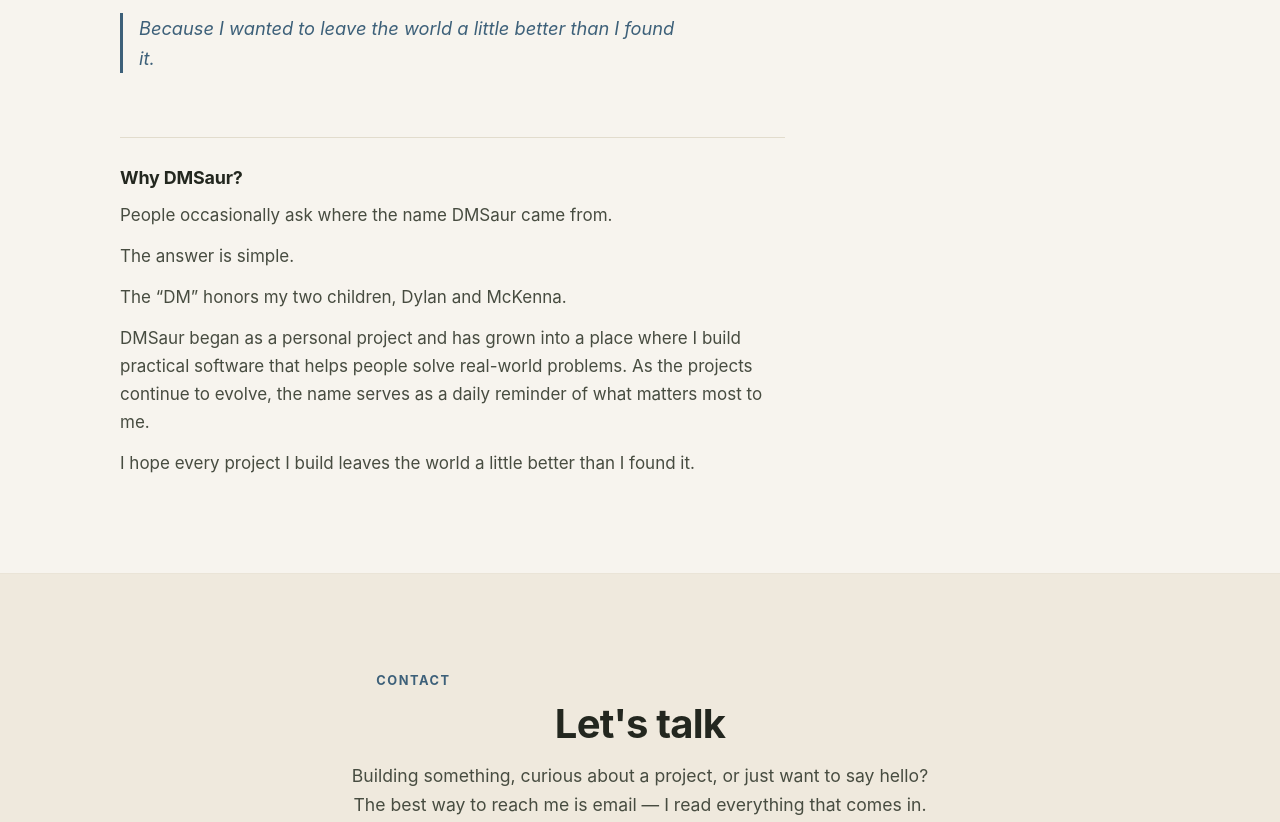
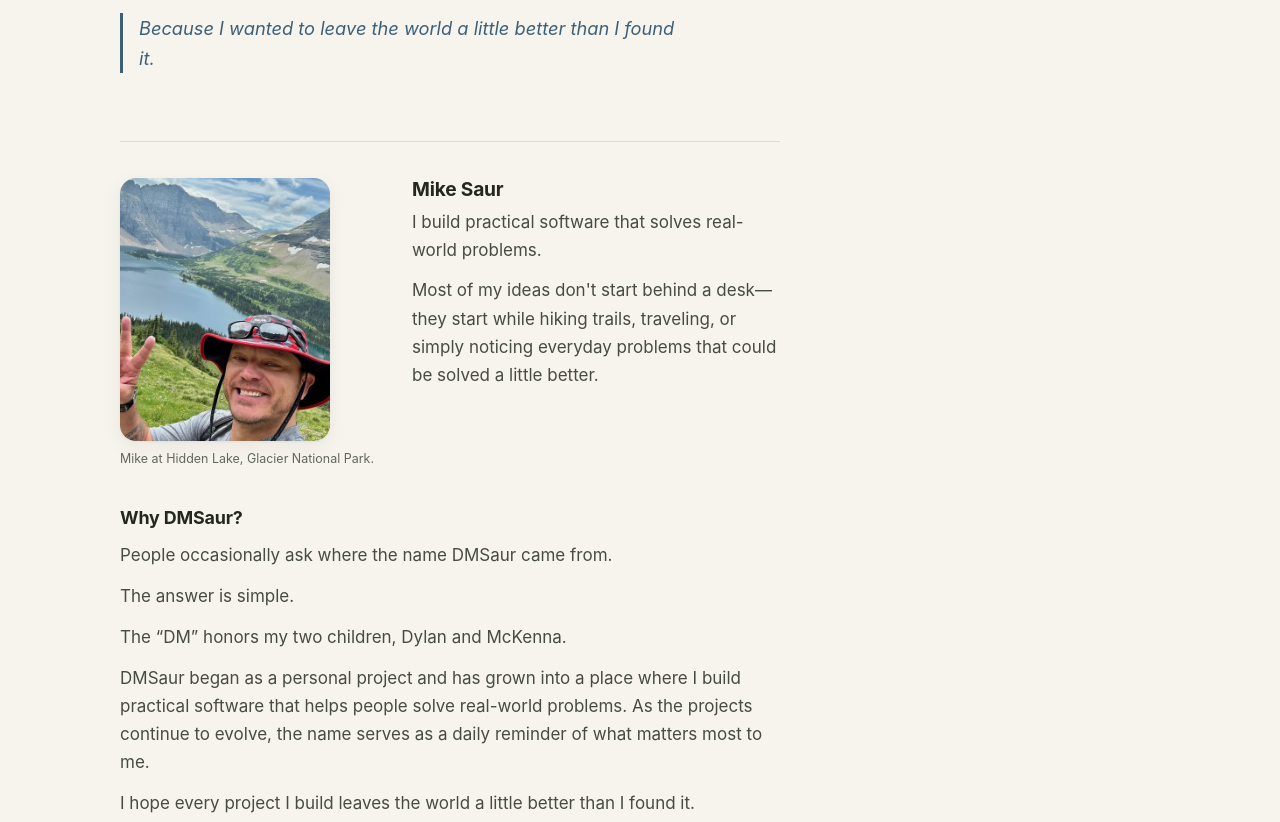
Before and after one commit to mikesaur2020/mikesaur2020.github.io, a plain HTML site: page index.html in a window 1280 px wide. Shown: the part 4742-5564 px from the top of the page. Drawn offline with Linux system fonts and the light colour scheme.

Commit message:
Add Mike Saur environmental portrait and intro to the About section

```diff
--- a/index.html
+++ b/index.html
@@ -368,6 +368,22 @@
       </div>
 
       <div class="wrap">
+        <div class="about-profile">
+          <figure class="profile-figure">
+            <picture>
+              <source type="image/webp" srcset="assets/mike-about.webp">
+              <img class="profile-photo" src="assets/mike-about.jpg" width="480" height="600" loading="lazy" decoding="async"
+                   alt="Mike Saur, smiling on a grassy alpine ridge above Hidden Lake in Glacier National Park, with the blue lake and rocky peaks behind him">
+            </picture>
+            <figcaption class="profile-caption">Mike at Hidden Lake, Glacier National Park.</figcaption>
+          </figure>
+          <div class="profile-intro">
+            <h3 class="profile-name">Mike Saur</h3>
+            <p>I build practical software that solves real-world problems.</p>
+            <p>Most of my ideas don't start behind a desk—they start while hiking trails, traveling, or simply noticing everyday problems that could be solved a little better.</p>
+          </div>
+        </div>
+
         <div class="why-dmsaur">
           <h3 class="why-title">Why DMSaur?</h3>
           <p>People occasionally ask where the name DMSaur came from.</p>
--- a/styles.css
+++ b/styles.css
@@ -279,11 +279,35 @@ a { text-decoration-thickness: 1.5px; text-underline-offset: 2px; }
 .value-key { font-weight: 700; color: var(--ink); }
 .value-desc { font-size: 0.94rem; color: var(--ink-soft); }
 
-/* "Why DMSaur?" — an understated brand-story note closing the About section. */
-.why-dmsaur { max-width: 62ch; margin-top: clamp(30px, 5vw, 48px); padding-top: clamp(22px, 4vw, 30px); border-top: 1px solid var(--line); }
+/* Meet-the-creator block: photo + short intro, then the "Why DMSaur?" note.
+   A single hairline divider above the whole block sets it apart from the
+   About narrative; the pieces below it flow together without extra rules. */
+.about-profile {
+  display: flex; align-items: flex-start; gap: clamp(20px, 4vw, 38px);
+  max-width: 660px; margin-top: clamp(32px, 5vw, 52px);
+  padding-top: clamp(26px, 4vw, 36px); border-top: 1px solid var(--line);
+}
+.profile-figure { flex: 0 0 auto; margin: 0; }
+.profile-photo {
+  width: clamp(150px, 26vw, 210px); aspect-ratio: 4 / 5; height: auto; display: block;
+  border-radius: 16px; object-fit: cover; object-position: center;
+  box-shadow: var(--shadow-1); background: var(--surface);
+}
+.profile-caption { margin-top: 9px; font-size: 0.78rem; color: var(--faint); line-height: 1.45; }
+.profile-name { font-size: 1.2rem; letter-spacing: -0.01em; margin-bottom: 8px; }
+.profile-intro p { color: var(--ink-soft); margin-bottom: 12px; }
+.profile-intro p:last-child { margin-bottom: 0; }
+
+/* "Why DMSaur?" — an understated brand-story note, flowing after the intro. */
+.why-dmsaur { max-width: 62ch; margin-top: clamp(26px, 4vw, 40px); }
 .why-title { font-size: 1.12rem; letter-spacing: -0.01em; margin-bottom: 12px; }
 .why-dmsaur p { color: var(--ink-soft); margin-bottom: 13px; }
 .why-dmsaur p:last-child { margin-bottom: 0; }
+
+@media (max-width: 640px) {
+  .about-profile { flex-direction: column; align-items: flex-start; gap: 16px; }
+  .profile-caption { text-align: left; }
+}
 
 /* ==========================================================================
    Contact
```
Also changed, not shown: assets/mike-about.jpg (added), assets/mike-about.webp (added).
